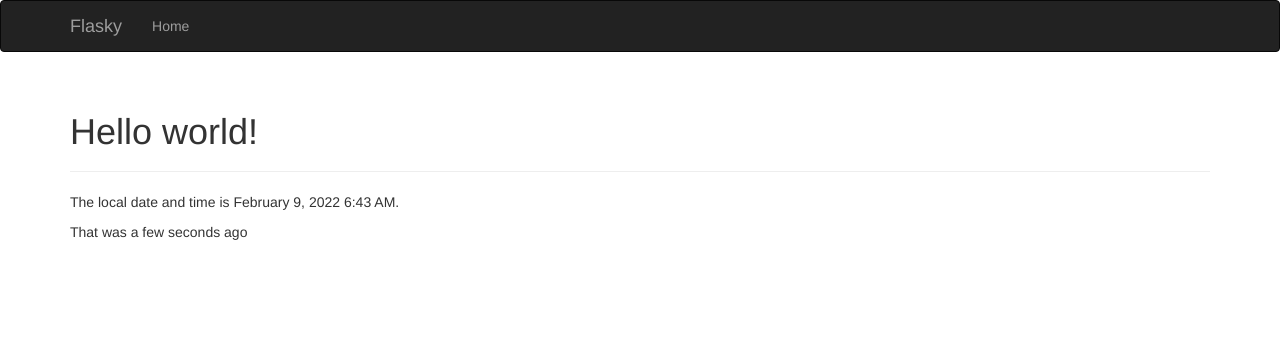
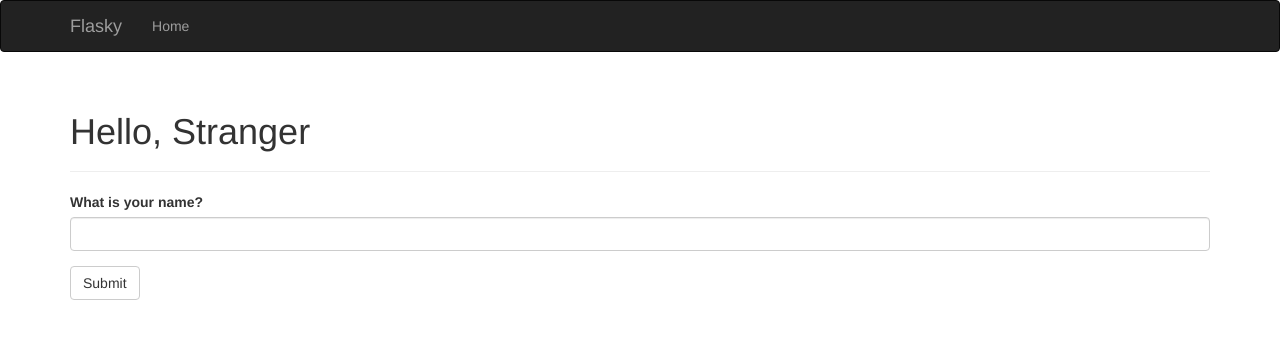
Before and after one commit to alomia/personal-projects-and-tutorials, a Flask app: page / in a window 1280 px wide. Shown: the top 339 px of the page. Run offline with Flask 2, Linux system fonts and the light colour scheme; some libraries are stand-ins or nearby versions.

Commit message:
add a form to index.html and use wtf

```diff
--- a/flask-web-development/hello.py
+++ b/flask-web-development/hello.py
@@ -1,12 +1,20 @@
-from datetime import datetime
 from flask import Flask, render_template
 from flask_bootstrap import Bootstrap
 from flask_moment import Moment
+from flask_wtf import FlaskForm
+from wtforms import StringField, SubmitField
+from wtforms.validators import DataRequired
 
 app = Flask(__name__)
+app.config['SECRET_KEY'] = 'hard to guess string'
 
 bootstrap = Bootstrap(app)
 moment = Moment(app)
+
+
+class NameForm(FlaskForm):
+	name = StringField('What is your name?', validators=[DataRequired()])
+	submit = SubmitField('Submit')
 
 
 @app.errorhandler(404)
@@ -19,12 +27,11 @@ def internal_server_error(e):
 	return render_template('500.html'), 500
 
 
-@app.route('/')
+@app.route('/', methods=['GET', 'POST'])
 def index():
-	return render_template('index.html',
-							current_time=datetime.utcnow())
-
-
-@app.route('/user/<name>')
-def user(name):
-	return render_template('user.html', name=name)
+	name = None
+	form = NameForm()
+	if form.validate_on_submit():
+		name = form.name.data
+		form.name.data = ''
+	return render_template('index.html', form=form, name=name)
--- a/flask-web-development/templates/index.html
+++ b/flask-web-development/templates/index.html
@@ -1,11 +1,11 @@
 {% extends "base.html" %}
+{% import "bootstrap/wtf.html" as wtf %}
 
 {% block title %}Flasky{% endblock %}
 
 {% block page_content %}
     <div class="page-header">
-    	<h1>Hello world!</h1>
+    	<h1>Hello, {% if name %}{{ name | title }}{% else %}Stranger{% endif %}</h1>
     </div>
-    <p>The local date and time is {{ moment(current_time).format('LLL') }}.</p>
-    <p>That was {{ moment(current_time).fromNow(refresh=True) }}</p>
+{{ wtf.quick_form(form) }}
 {% endblock %}
```
Also changed, not shown: flask-web-development/templates/user.html (deleted, +0 -9 lines).
